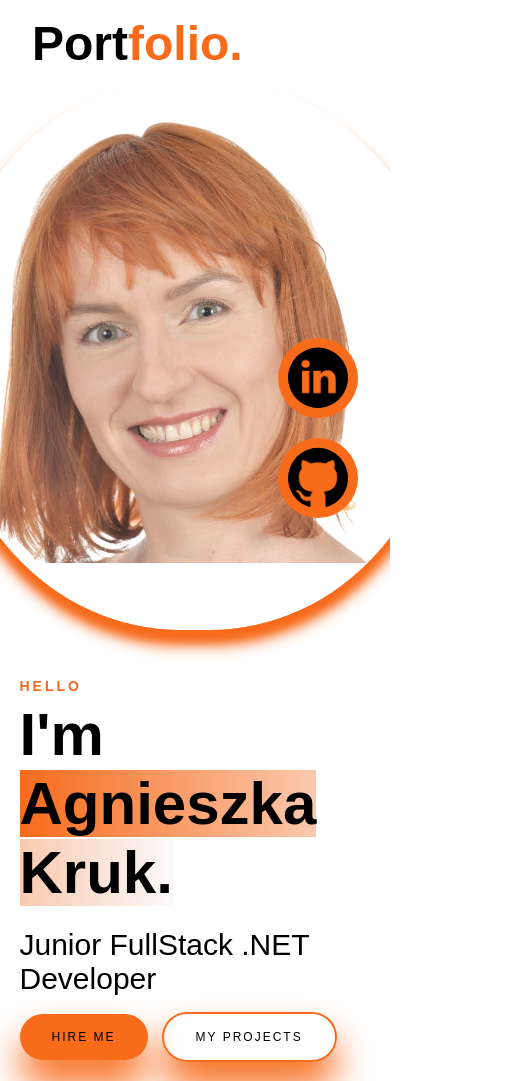
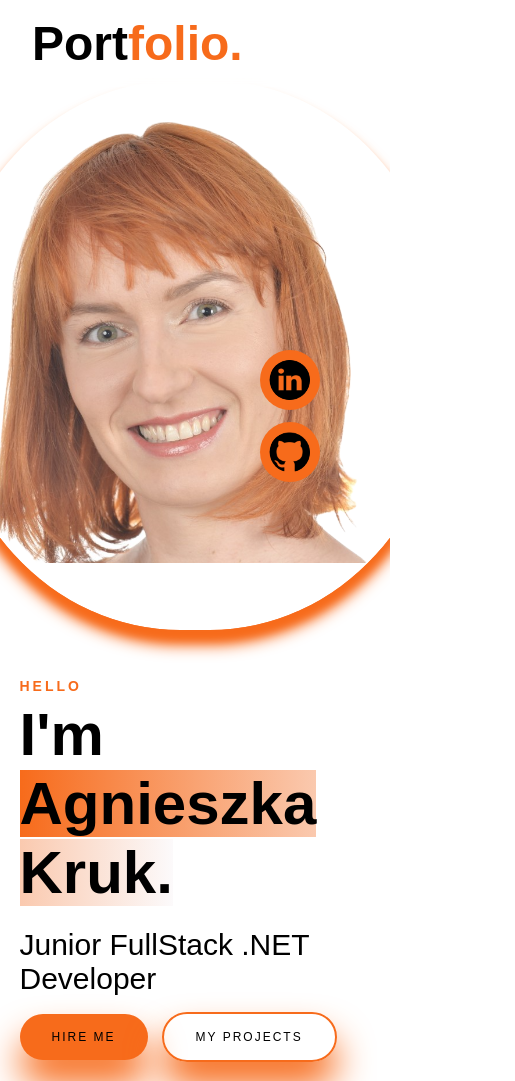
Before and after one commit to AgnieszkaKruk/CV, a plain HTML site: page index.html in a window 390 px wide. Shown: the top 1081 px of the page, 515 px wide, since content can reach past the window. Drawn offline with Linux system fonts and the light colour scheme.

Commit message:
Fix displaying icons

```diff
--- a/style.css
+++ b/style.css
@@ -183,7 +183,9 @@ header {
 .socialLinks {
 	position: fixed;
 	right: 2rem;
-	top: 40%;
+	top: 50%;
+	right: 18%;
+	transform: translateY(-50%);
 	cursor: pointer;
 }
 
@@ -573,6 +575,16 @@ form input {
 
 	.aboutMeImage {
 		width: 400px;
-
+	}
+	.socialLinks ul li img {
+		width: 60px;
+		height: 60px;
+		margin-bottom: 0.5rem;
+		border-radius: 50%;
+		background-color: #f76b1b;
+		transition: all 0.5s ease-in-out;
+	}
+	.aboutMeImage img {
+		display: none;
 	}
 }
```
